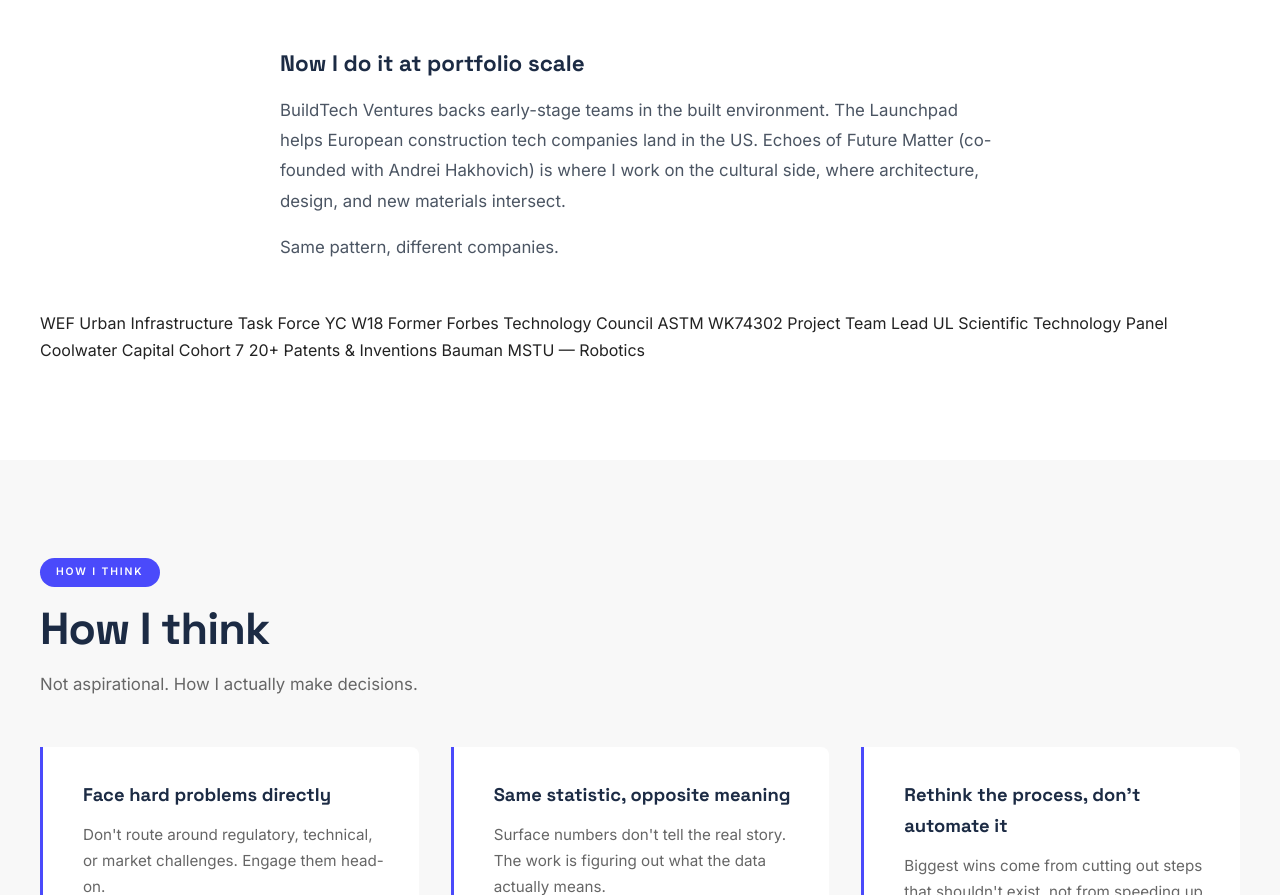
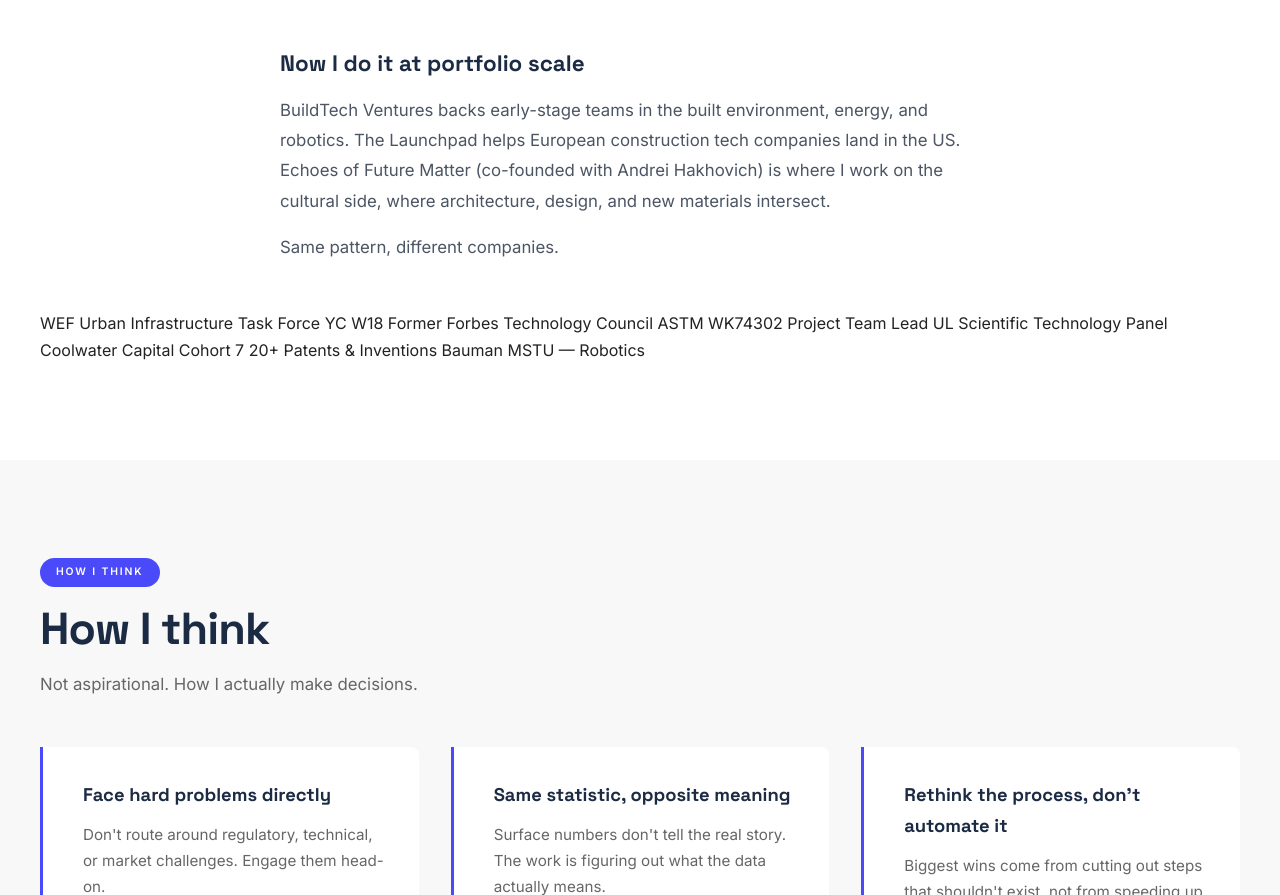
Before and after one commit to Hovl/alexey-dubov-site, a plain HTML site: page index.html in a window 1280 px wide. Shown: the part 1757-2652 px from the top of the page. Drawn offline with Linux system fonts and the light colour scheme.

Commit message:
Add energy and robotics to BT Ventures description in Pattern section

```diff
--- a/index.html
+++ b/index.html
@@ -536,7 +536,7 @@
 
     <div class="narrative-block">
       <h3>Now I do it at portfolio scale</h3>
-      <p>BuildTech Ventures backs early-stage teams in the built environment. The Launchpad helps European construction tech companies land in the US. Echoes of Future Matter (co-founded with Andrei Hakhovich) is where I work on the cultural side, where architecture, design, and new materials intersect.</p>
+      <p>BuildTech Ventures backs early-stage teams in the built environment, energy, and robotics. The Launchpad helps European construction tech companies land in the US. Echoes of Future Matter (co-founded with Andrei Hakhovich) is where I work on the cultural side, where architecture, design, and new materials intersect.</p>
       <p>Same pattern, different companies.</p>
     </div>
 
```
